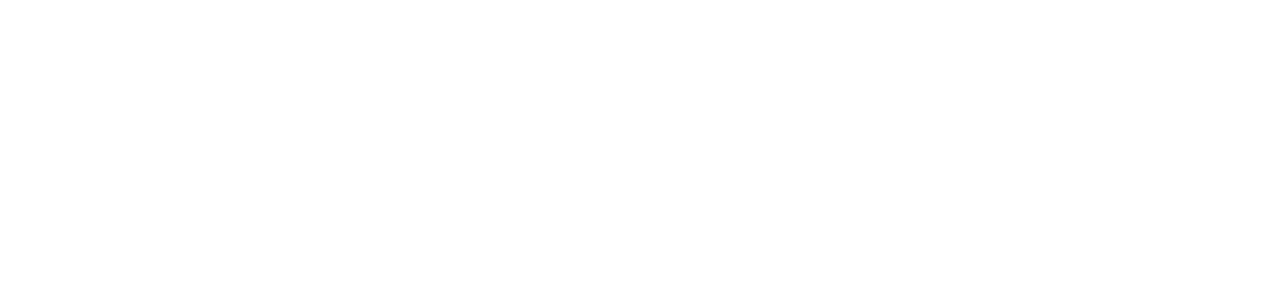
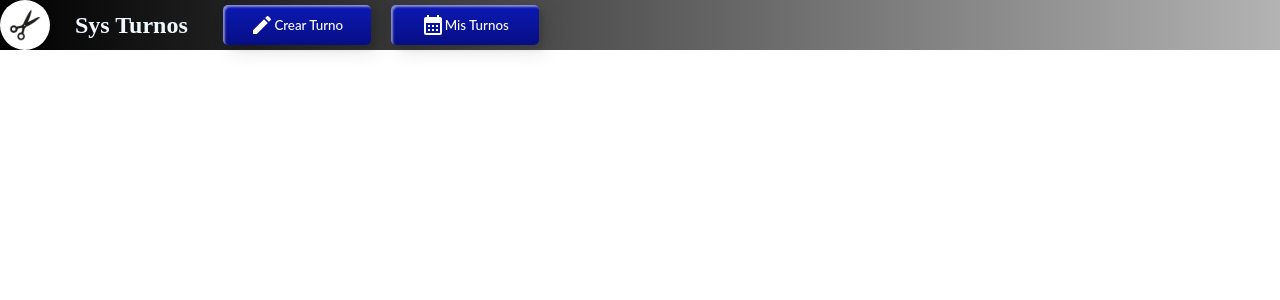
Before and after one commit to marianos1988/sys-turnos, a React (Vite) app: page / in a window 1280 px wide. Shown: the top 300 px of the page. Built offline with nearby package versions, Linux system fonts and the light colour scheme.

Commit message:
Armado Diseño Navbar

```diff
--- a/package.json
+++ b/package.json
@@ -10,6 +10,10 @@
     "preview": "vite preview"
   },
   "dependencies": {
+    "@emotion/react": "^11.11.1",
+    "@emotion/styled": "^11.11.0",
+    "@mui/icons-material": "^5.14.3",
+    "@mui/material": "^5.14.4",
     "react": "^18.2.0",
     "react-dom": "^18.2.0"
   },
--- /dev/null
+++ b/src/components/Boton.jsx
@@ -0,0 +1,8 @@
+import React from 'react'
+import "../styles/boton.css"
+
+export const Boton = ({ children }) => {
+  return (
+    <button className="custom-btn btn-1">{children}</button>
+  )
+}
--- a/src/components/Navbar.jsx
+++ b/src/components/Navbar.jsx
@@ -1,11 +1,22 @@
 import React from 'react'
-import "../styles/Navbar.css"
+import "../styles/navbar.css"
+import { Boton } from './Boton'
+import CalendarMonthIcon from '@mui/icons-material/CalendarMonth';
+import CreateIcon from '@mui/icons-material/Create';
+
 
 export const Navbar = () => {
   return (
     <>
-      <nav class="container-navbar">
-
+      <nav className="container-navbar">
+        <img src="../src/img/logo.jpg" alt="Logo" />
+        <h2 className='title-nav'>Sys Turnos</h2>
+        <div className='position-button-nav'>
+          <Boton><CreateIcon /><p>Crear Turno</p></Boton>
+        </div>
+        <div className='position-button-nav'>
+          <Boton><CalendarMonthIcon className='icon-nav' /><p>Mis Turnos</p></Boton>
+        </div>
       </nav>
     </>
   )
--- a/src/main.jsx
+++ b/src/main.jsx
@@ -1,6 +1,7 @@
 import React from 'react'
 import ReactDOM from 'react-dom/client'
 import { App } from './App'
+import "./styles/index.css"
 
 
 ReactDOM.createRoot(document.getElementById('root')).render(
--- a/src/styles/Navbar.css
+++ b/src/styles/Navbar.css
@@ -0,0 +1,33 @@
+
+.container-navbar {
+
+    display: flex;
+    position: sticky;
+    width: 100%;
+    height: 50px;
+    background: rgb(0,0,0);
+    background: linear-gradient(90deg, rgba(0,0,0,1) 0%, rgba(0,0,0,1) 0%, rgba(0,0,0,1) 0%, rgba(179,179,179,1) 100%);
+
+}
+
+.container-navbar img {
+    border-radius: 50%;
+}
+
+.position-button-nav {
+    display: flex;
+    margin-left: 90%;
+    align-items: center;
+    margin: 0 10px;
+}
+.title-nav{
+    display: flex;
+    padding: 25px;
+    align-items: center;
+    color: aliceblue;
+}
+
+.icon-cut-nav{
+    font-size: 2.5rem;
+    font-weight: 1000;
+}
--- /dev/null
+++ b/src/styles/boton.css
@@ -0,0 +1,31 @@
+.custom-btn {
+    display: flex;
+    align-items: center;
+    justify-content: center;
+    width: 148px;
+    height: 40px;
+    color: #fff;
+    border-radius: 5px;
+    padding: 10px 25px;
+    font-family: 'Lato', sans-serif;
+    font-weight: 500;
+    background: transparent;
+    cursor: pointer;
+    transition: all 0.3s ease;
+    position: relative;
+    box-shadow:inset 2px 2px 2px 0px rgba(255,255,255,.5),
+     7px 7px 20px 0px rgba(0,0,0,.1),
+     4px 4px 5px 0px rgba(0,0,0,.1);
+    outline: none;
+  }
+
+  /* 1 */
+  .btn-1 {
+    background: rgb(6,14,131);
+    background: linear-gradient(0deg, rgba(6,14,131,1) 0%, rgba(12,25,180,1) 100%);
+    border: none;
+  }
+  .btn-1:hover {
+     background: rgb(0,3,255);
+  background: linear-gradient(0deg, rgba(0,3,255,1) 0%, rgba(2,126,251,1) 100%);
+  }
--- /dev/null
+++ b/src/styles/index.css
@@ -0,0 +1,4 @@
+* {
+    margin: 0;
+    padding: 0;;
+}
```
Also changed, not shown: src/img/logo.jpg (added), 1 other file (tests, documents, lock files or other folders).
